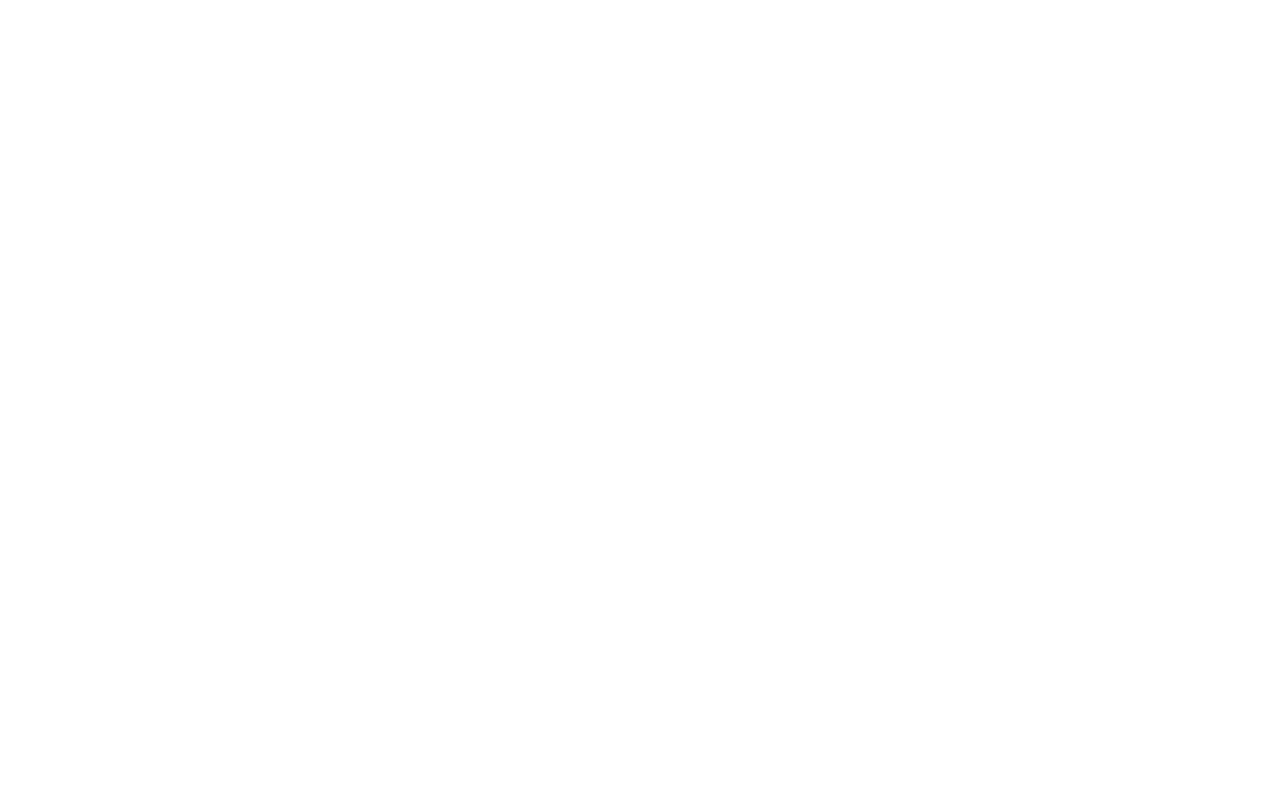
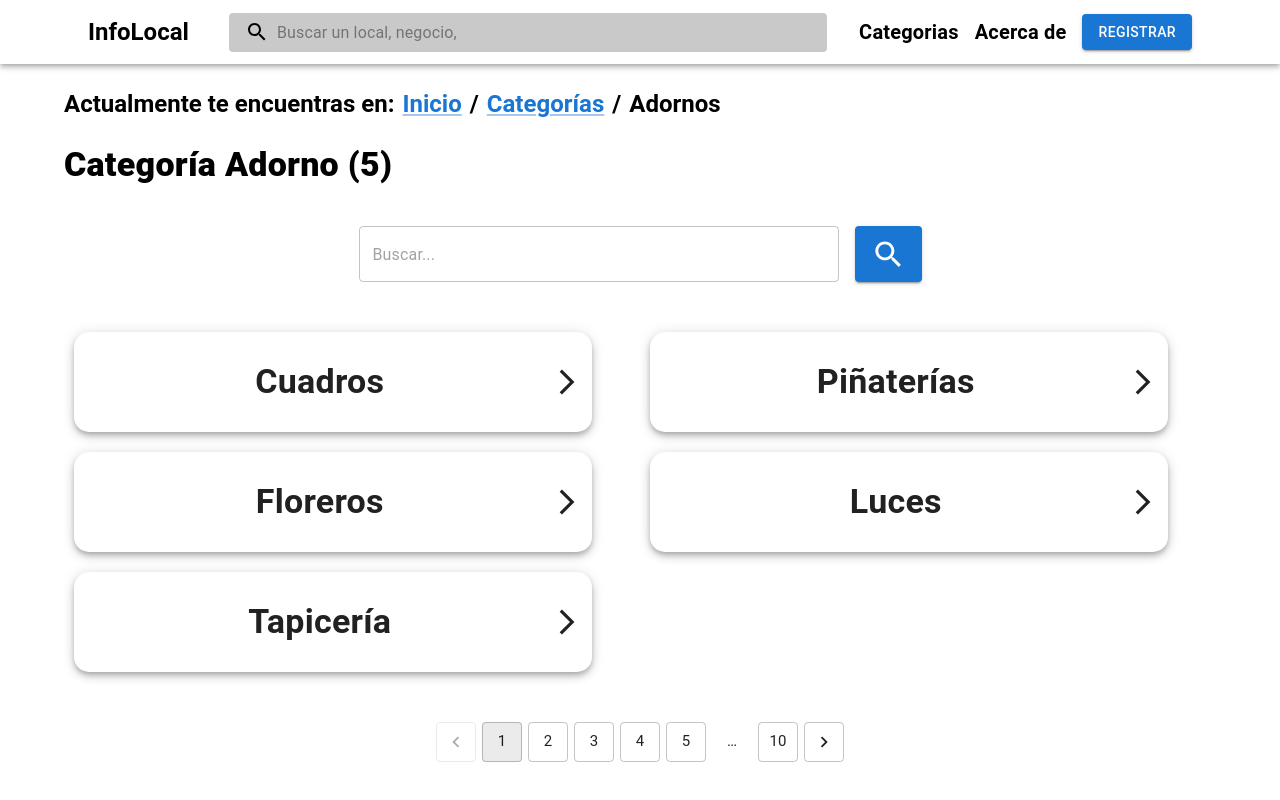
Before and after one commit to brayanduranvelasquez/info-local, a React (Vite) app: page /categories/adornos in a window 1280 px wide. Before the commit this address had no page. Shown: the top 800 px of the page. Built offline with nearby package versions, Linux system fonts and the light colour scheme.

Commit message:
fix: customize button and add links.
* Agregados enlaces.
* Creada pagina AdornosPage.
*

```diff
--- a/src/pages/categories/components/BoxCategory.tsx
+++ b/src/pages/categories/components/ButtonCategory.tsx
@@ -1,35 +1,30 @@
 import { Box, Grid, Paper, Typography } from '@mui/material';
 
 import ArrowForwardIosIcon from '@mui/icons-material/ArrowForwardIos';
+import { StyledButtonCategory } from '../styled-components/StyledButtonCategory.ts';
+import { useNavigate } from 'react-router-dom';
 
 interface IProps {
   title: string;
+  url: string;
 }
 
-export default function BoxCategory(props: IProps) {
+export default function ButtonCategory(props: IProps) {
+  const navigate = useNavigate();
+
   return (
     <Grid item xs={12} md={6}>
-      <Paper
-        elevation={10}
-        sx={{
-          background: '#fff',
-          width: '90%',
-          height: '100px',
-          display: 'flex',
-          justifyContent: 'center',
-          alignItems: 'center',
-          borderRadius: 5,
-          margin: 2,
-        }}
-      >
-        <Box sx={{ width: '10%' }}></Box>
+      <StyledButtonCategory elevation={5} onClick={() => navigate(props.url)}>
+        <Box sx={{ width: '10%' }} />
+
         <Typography variant="h4" fontWeight="bold" sx={{ width: '100%', textAlign: 'center' }}>
           {props.title}
         </Typography>
+
         <ArrowForwardIosIcon
           sx={{ fontSize: '30px', width: '10%', marginLeft: 2, display: 'flex', justifyContent: 'flex-end' }}
         />
-      </Paper>
+      </StyledButtonCategory>
     </Grid>
   );
 }
--- a/src/pages/categories/index.tsx
+++ b/src/pages/categories/index.tsx
@@ -4,7 +4,7 @@
 import Header from '../../shared/components/Header';
 import Footer from '../../shared/components/Footer';
 import InputSearch from '../../shared/components/InputSearch';
-import BoxCategory from './components/BoxCategory';
+import ButtonCategory from './components/ButtonCategory';
 import Breadcrumb from './components/Breadcrumb';
 
 export default function CategoriesPage() {
@@ -25,16 +25,16 @@
           </Stack>
 
           <Grid container direction="row">
-            <BoxCategory title={'Adornos'} />
-            <BoxCategory title={'Repuestos'} />
-            <BoxCategory title={'Comida'} />
-            <BoxCategory title={'Medicina'} />
-            <BoxCategory title={'Vestimenta'} />
-            <BoxCategory title={'Electrodomesticos'} />
-            <BoxCategory title={'Eventos'} />
-            <BoxCategory title={'Arte'} />
-            <BoxCategory title={'Ferreteria'} />
-            <BoxCategory title={'Sonido'} />
+            <ButtonCategory title={'Adornos'} url={'/categories/adornos'} />
+            <ButtonCategory title={'Repuestos'} url={'/categories/repuestos'} />
+            <ButtonCategory title={'Comida'} url={'/categories/comida'} />
+            <ButtonCategory title={'Medicina'} url={'/categories/medicina'} />
+            <ButtonCategory title={'Vestimenta'} url={'/categories/vestimenta'} />
+            <ButtonCategory title={'Electrodomésticos'} url={'/categories/electrodomesticos'} />
+            <ButtonCategory title={'Eventos'} url={'/categories/eventos'} />
+            <ButtonCategory title={'Arte'} url={'/categories/arte'} />
+            <ButtonCategory title={'Ferretería'} url={'/categories/ferreteria'} />
+            <ButtonCategory title={'Sonido'} url={'/categories/sonido'} />
           </Grid>
         </Container>
       </Box>
--- /dev/null
+++ b/src/pages/categories/pages/adornos/components/Breadcrumb.tsx
@@ -0,0 +1,37 @@
+import { Stack, Typography } from '@mui/material';
+import { useNavigate } from 'react-router-dom';
+
+// Local
+import { StyledLink } from '../../../../../shared/styled-components/StyledLink';
+
+export default function Breadcrumb() {
+  const navigate = useNavigate();
+
+  return (
+    <Stack direction="row" my={3} columnGap={1} flexWrap="wrap">
+      <Typography variant="h5" fontWeight="bold">
+        Actualmente te encuentras en:
+      </Typography>
+
+      <StyledLink variant="h5" fontWeight="bold" onClick={() => navigate('/')}>
+        Inicio
+      </StyledLink>
+
+      <Typography variant="h5" fontWeight="bold">
+        /
+      </Typography>
+
+      <StyledLink variant="h5" fontWeight="bold" onClick={() => navigate('/categories')}>
+        Categorías
+      </StyledLink>
+
+      <Typography variant="h5" fontWeight="bold">
+        /
+      </Typography>
+
+      <Typography variant="h5" fontWeight="bold">
+        Adornos
+      </Typography>
+    </Stack>
+  );
+}
--- /dev/null
+++ b/src/pages/categories/pages/adornos/index.tsx
@@ -0,0 +1,44 @@
+import { Box, Container, Grid, Pagination, Stack, Typography } from '@mui/material';
+
+// Local
+import Header from '../../../../shared/components/Header';
+import Footer from '../../../../shared/components/Footer';
+import InputSearch from '../../../../shared/components/InputSearch';
+import ButtonCategory from '../../components/ButtonCategory';
+import Breadcrumb from './components/Breadcrumb';
+
+export default function AdornosPage() {
+  return (
+    <>
+      <Header />
+
+      <Box sx={{ minHeight: '100%', color: '#000' }}>
+        <Container>
+          <Breadcrumb />
+
+          <Typography variant="h4" fontWeight={800}>
+            Categoría Adorno (5)
+          </Typography>
+
+          <Stack justifyContent="center" alignItems="center" sx={{ minHeight: '100%', marginY: 5 }}>
+            <InputSearch />
+          </Stack>
+
+          <Grid container direction="row">
+            <ButtonCategory title={'Cuadros'} url={'/categories/cuadros'} />
+            <ButtonCategory title={'Piñaterías'} url={'/categories/piñaterias'} />
+            <ButtonCategory title={'Floreros'} url={'/categories/floreros'} />
+            <ButtonCategory title={'Luces'} url={'/categories/luces'} />
+            <ButtonCategory title={'Tapicería'} url={'/categories/tapiceria'} />
+          </Grid>
+        </Container>
+      </Box>
+
+      <Stack justifyContent="center" alignItems="center" my={5}>
+        <Pagination count={10} variant="outlined" shape="rounded" size="large" />
+      </Stack>
+
+      <Footer />
+    </>
+  );
+}
--- /dev/null
+++ b/src/pages/categories/styled-components/StyledButtonCategory.ts.ts
@@ -0,0 +1,21 @@
+import styled from '@emotion/styled';
+import { Paper } from '@mui/material';
+
+const StyledButtonCategory = styled(Paper)({
+  background: '#fff',
+  width: '90%',
+  height: '100px',
+  display: 'flex',
+  justifyContent: 'center',
+  alignItems: 'center',
+  borderRadius: 15,
+  margin: 10,
+  transition: '0.2s all',
+
+  '&:hover': {
+    transform: 'scale(1.05)',
+    cursor: 'pointer',
+  },
+});
+
+export { StyledButtonCategory };
--- a/src/pages/locals/index.tsx
+++ b/src/pages/locals/index.tsx
@@ -1,8 +1,7 @@
-import { Box, Container, Grid, Stack, Typography } from '@mui/material';
+import { Box, Container, Grid, Pagination, Stack, Typography } from '@mui/material';
 import Header from '../../shared/components/Header';
 import Footer from '../../shared/components/Footer';
 import InputSearch from '../../shared/components/InputSearch';
-import { BoxPaginate } from '../../shared/components/BoxPaginate';
 import { BoxLocals } from './components/BoxLocals';
 
 export default function Page() {
@@ -34,7 +33,9 @@
         </Container>
       </Box>
 
-      <BoxPaginate />
+      <Stack justifyContent="center" alignItems="center" my={5}>
+        <Pagination count={10} variant="outlined" shape="rounded" size="large" />
+      </Stack>
 
       <Footer />
     </>
--- a/src/router/index.tsx
+++ b/src/router/index.tsx
@@ -10,6 +10,8 @@
 const Locals: LazyExoticComponent<React.FC> = lazy(() => import('../pages/locals'));
 const About: LazyExoticComponent<React.FC> = lazy(() => import('../pages/about'));
 const Politics: LazyExoticComponent<React.FC> = lazy(() => import('../pages/politics'));
+
+const Adornos: LazyExoticComponent<React.FC> = lazy(() => import('../pages/categories/pages/adornos'));
 const CasaDelCuadro: LazyExoticComponent<React.FC> = lazy(() => import('../pages/casa-del-cuadro'));
 
 interface IProps {
@@ -45,6 +47,16 @@
             <Suspense>
               <Head title="Categorias" />
               <Categories />
+            </Suspense>
+          }
+        />
+        <Route
+          path="/categories/adornos"
+          index
+          element={
+            <Suspense>
+              <Head title="Adornos" />
+              <Adornos />
             </Suspense>
           }
         />
```
Also changed, not shown: src/pages/categories/pages/adornos/styled-components/StyledButtonCategory.ts.ts (added, +21 -0 lines).
